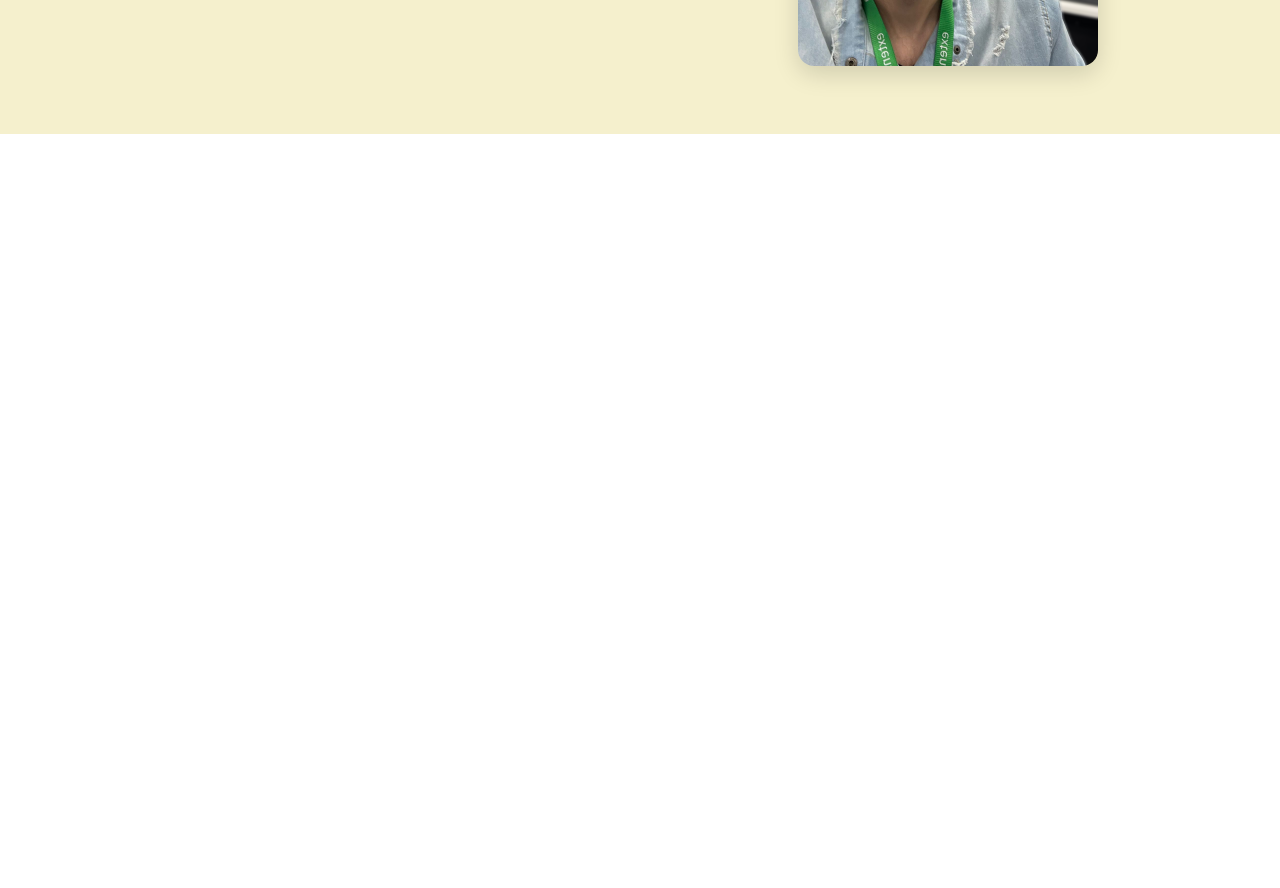
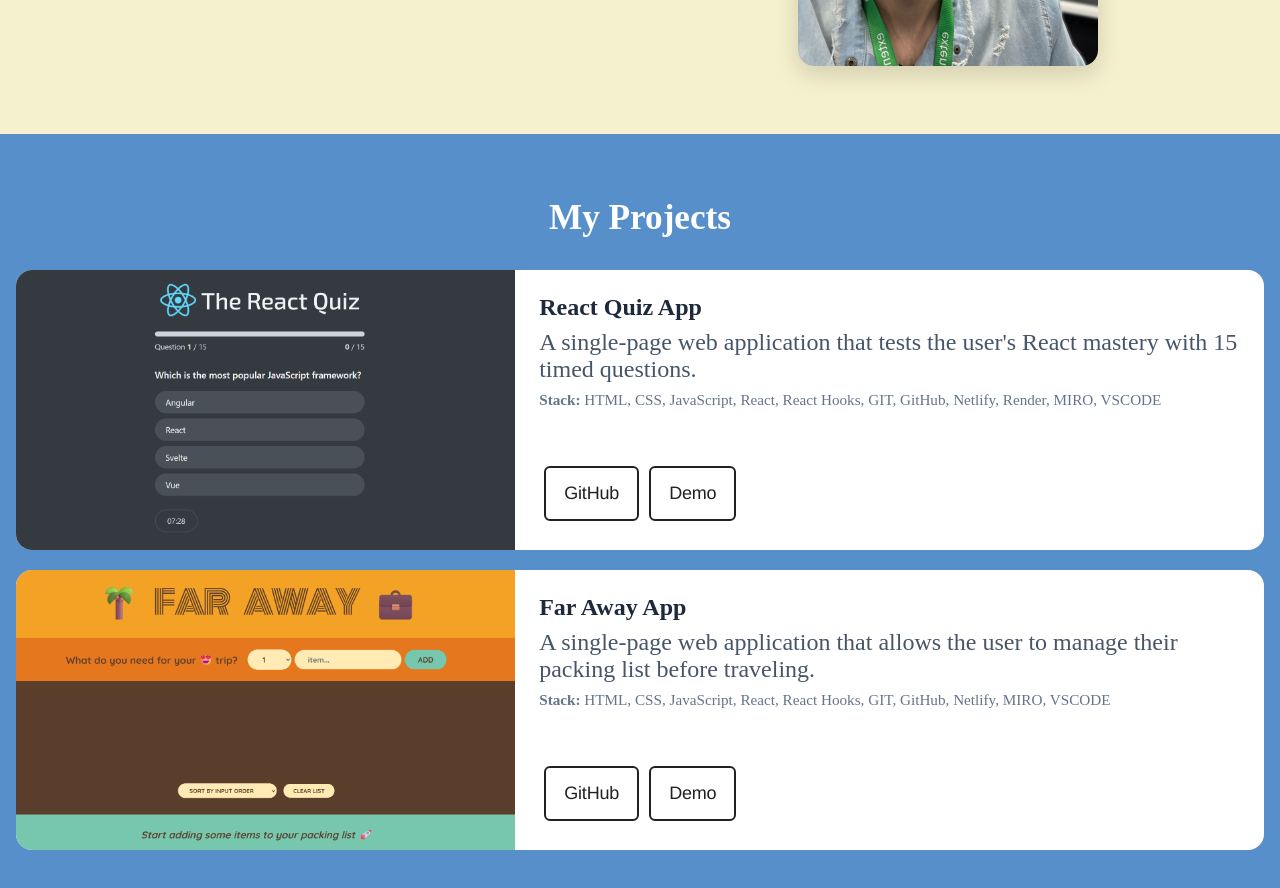
Before and after one commit to murad-shadeh/Portfolio, a React (Vite) app: page / in a window 1280 px wide. Shown: the part 480-1368 px from the top of the page. Before the commit the page ends 800 px from the top, so only its background shows below. Built offline with nearby package versions, Linux system fonts and the light colour scheme.

Commit message:
feat(projects): add the projects section

```diff
--- a/data/projectsData.json
+++ b/data/projectsData.json
@@ -2,24 +2,40 @@
   {
     "title": "React Quiz App",
     "description": "A single-page web application that tests the user's React mastery with 15 timed questions.",
-    "techStack": ["React", "Node.js", "JavaScript", "HTML", "CSS", "Netlify"],
+    "techStack": [
+      "HTML",
+      "CSS",
+      "JavaScript",
+      "React",
+      "React Hooks",
+      "GIT",
+      "GitHub",
+      "Netlify",
+      "Render",
+      "MIRO",
+      "VSCODE"
+    ],
     "github": "https://github.com/murad-shadeh/ReactQuiz",
+    "image": "/Images/react-quiz.png",
     "demo": "https://testinreact.netlify.app/"
   },
   {
-    "title": "Faraway App",
+    "title": "Far Away App",
     "description": "A single-page web application that allows the user to manage their packing list before traveling.",
     "techStack": [
       "HTML",
       "CSS",
       "JavaScript",
       "React",
+      "React Hooks",
       "GIT",
       "GitHub",
       "Netlify",
-      "MIRO"
+      "MIRO",
+      "VSCODE"
     ],
     "github": "https://github.com/murad-shadeh/far-away",
+    "image": "/Images/far-away.png",
     "demo": "https://packingfaraway.netlify.app/"
   }
 ]
--- a/src/components/Projects.css
+++ b/src/components/Projects.css
@@ -0,0 +1,135 @@
+.projects-section {
+  padding: 4rem 1rem;
+  background-color: #578fca;
+}
+
+.section-title {
+  font-size: 2.2rem;
+  font-weight: 700;
+  margin-bottom: 2rem;
+  text-align: center;
+  color: white;
+}
+
+.project-card {
+  display: flex;
+  flex-direction: column;
+  border: none;
+  border-radius: 1rem;
+  overflow: hidden;
+  background-color: #ffffff;
+  transition: transform 0.3s ease, box-shadow 0.3s ease;
+  margin-top: 20px;
+}
+.title {
+  font-size: 1.5rem;
+  font-weight: 600;
+  color: #1e293b;
+  margin-bottom: 0.5rem;
+}
+
+@media (min-width: 768px) {
+  .project-card {
+    flex-direction: row;
+    height: 280px;
+  }
+}
+
+.project-img {
+  width: 100%;
+  height: 180px;
+  object-fit: cover;
+}
+
+@media (min-width: 768px) {
+  .project-img {
+    width: 40%;
+    height: 100%;
+    object-fit: cover;
+  }
+}
+
+.project-body {
+  flex: 1;
+  padding: 1.5rem;
+  display: flex;
+  flex-direction: column;
+  justify-content: space-between;
+}
+
+.project-desc {
+  color: #475569;
+  font-size: 1.5rem;
+  margin: 0.5rem 0;
+}
+
+.project-tech {
+  font-size: 0.95rem;
+  color: #64748b;
+  margin: 0;
+}
+
+.project-card:hover {
+  transform: translateY(-4px);
+  box-shadow: 0 12px 30px rgba(0, 0, 0, 0.08);
+}
+.button {
+  margin: 5px;
+  background: #fff;
+  backface-visibility: hidden;
+  border-radius: 0.375rem;
+  border-style: solid;
+  border-width: 0.125rem;
+  box-sizing: border-box;
+  color: #212121;
+  cursor: pointer;
+  display: inline-block;
+  font-family: Circular, Helvetica, sans-serif;
+  font-size: 1.125rem;
+  font-weight: 500;
+  letter-spacing: -0.01em;
+  line-height: 1.3;
+  padding: 0.875rem 1.125rem;
+  position: relative;
+  text-align: left;
+  text-decoration: none;
+  transform: translateZ(0) scale(1);
+  transition: transform 0.2s;
+  user-select: none;
+  -webkit-user-select: none;
+  touch-action: manipulation;
+}
+
+.button:not(:disabled):hover {
+  transform: scale(1.05);
+}
+
+.button:not(:disabled):hover:active {
+  transform: scale(1.05) translateY(0.125rem);
+}
+
+.button:focus {
+  outline: 0 solid transparent;
+}
+
+.button:focus:before {
+  content: "";
+  left: calc(-1 * 0.375rem);
+  pointer-events: none;
+  position: absolute;
+  top: calc(-1 * 0.375rem);
+  transition: border-radius;
+  user-select: none;
+}
+
+.button:focus:not(:focus-visible) {
+  outline: 0 solid transparent;
+}
+
+.button:focus:not(:focus-visible):before {
+  border-width: 0;
+}
+
+.button:not(:disabled):active {
+  transform: translateY(0.125rem);
+}
--- a/src/components/Projects.jsx
+++ b/src/components/Projects.jsx
@@ -1,7 +1,64 @@
 import data from "../../data/projectsData.json";
+import Button from "react-bootstrap/Button";
+import Card from "react-bootstrap/Card";
+import Container from "react-bootstrap/Container";
+import Row from "react-bootstrap/Row";
+import Col from "react-bootstrap/Col";
+import "./Projects.css";
+
 const Projects = () => {
-  console.log(data);
-  return <div></div>;
+  //   console.log(data);
+  return (
+    <section className="projects-section">
+      <Container>
+        <h2 className="section-title">My Projects</h2>
+        <Row>
+          {data.map((project, index) => (
+            <Col key={index} md={12} className="mb-4">
+              <Card className="project-card flex-md-row align-items-stretch shadow-sm">
+                <Card.Img
+                  className="project-img"
+                  src={project.image}
+                  alt={project.title}
+                />
+                <Card.Body className="project-body d-flex flex-column justify-content-between">
+                  <div>
+                    <Card.Title className="title">{project.title}</Card.Title>
+                    <Card.Text className="project-desc">
+                      {project.description}
+                    </Card.Text>
+                    <p className="project-tech">
+                      <strong>Stack:</strong> {project.techStack.join(", ")}
+                    </p>
+                  </div>
+                  <div className="d-flex flex-wrap gap-2 mt-3">
+                    <Button
+                      variant="outline-primary"
+                      href={project.github}
+                      target="_blank"
+                      className="button"
+                    >
+                      GitHub
+                    </Button>
+                    {project.demo && (
+                      <Button
+                        variant="primary"
+                        href={project.demo}
+                        target="_blank"
+                        className="button"
+                      >
+                        Demo
+                      </Button>
+                    )}
+                  </div>
+                </Card.Body>
+              </Card>
+            </Col>
+          ))}
+        </Row>
+      </Container>
+    </section>
+  );
 };
 
 export default Projects;
```
Also changed, not shown: public/Images/far-away.png (added), public/Images/react-quiz.png (added).
